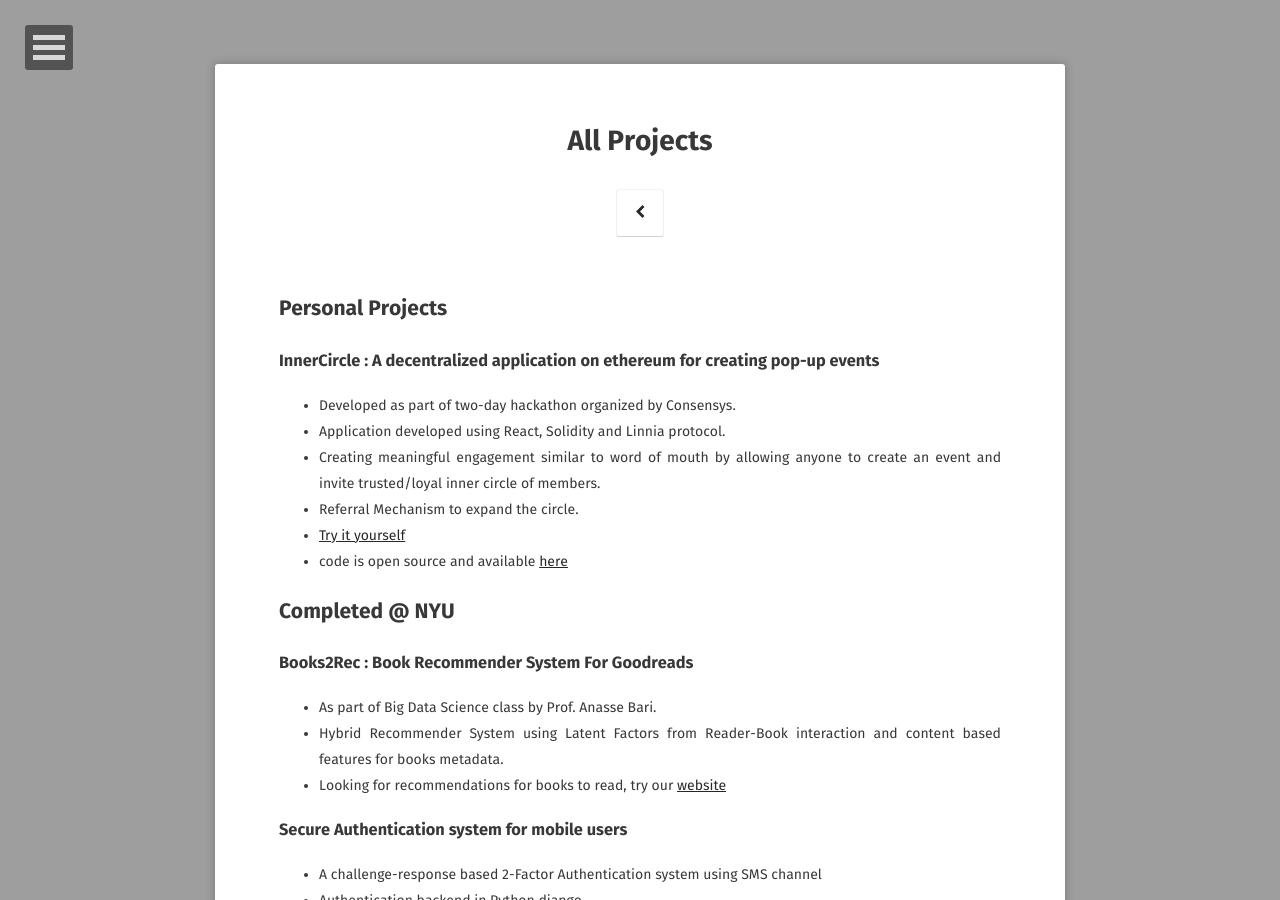
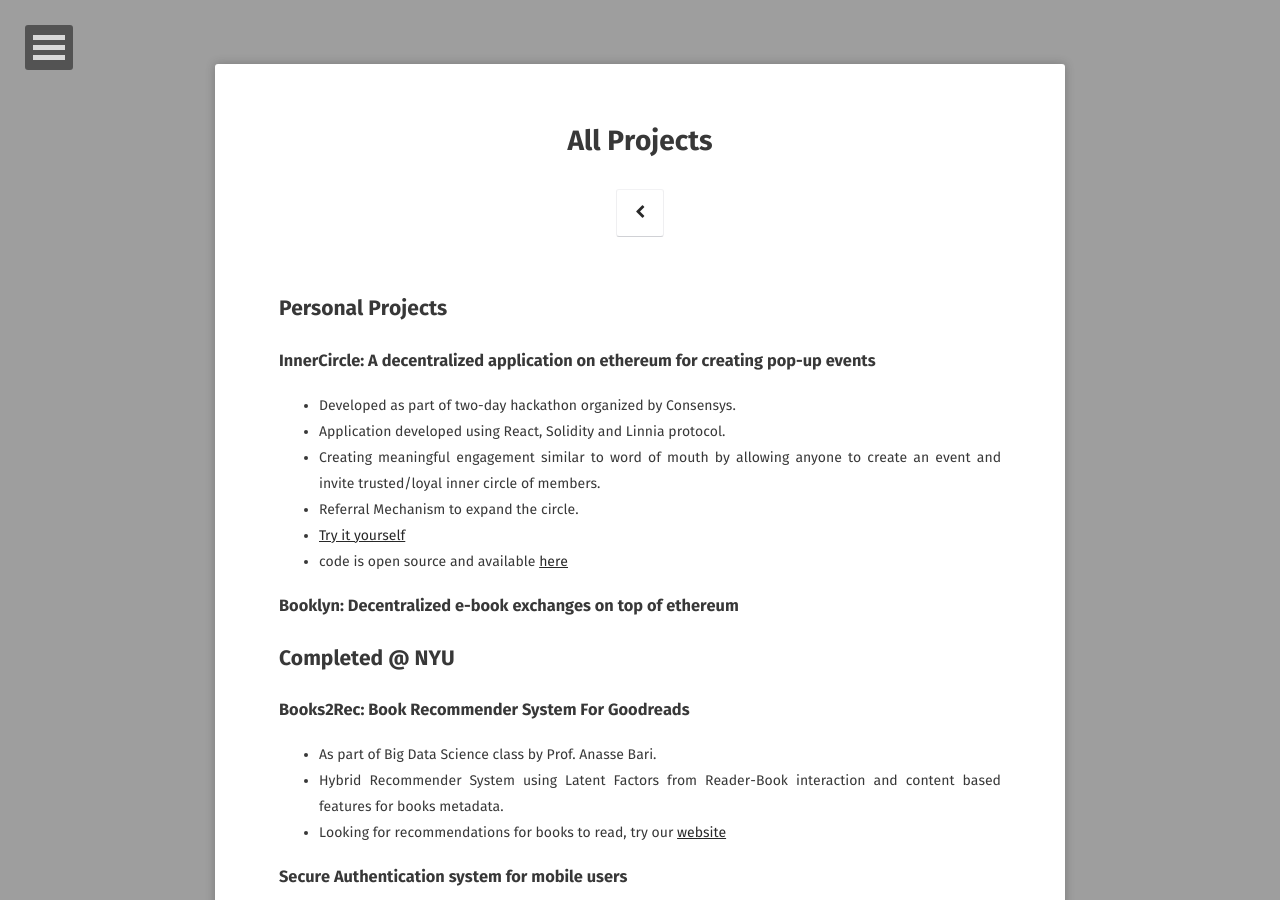
Before and after one commit to panghalamit/panghalamit.github.io, a Jekyll site: the page built from projects/index.md, in a window 1280 px wide and 900 px high. Built offline with Jekyll 4.4.1, drawn with Linux system fonts in a browser that asks for light colours; some web fonts are replaced; some of the changed text lies outside the part shown.

Commit message:
resolved formatting errors

```diff
--- a/projects/index.md
+++ b/projects/index.md
@@ -7,7 +7,7 @@ comments: false
 
 ## Personal Projects
 
-### InnerCircle : A decentralized application on ethereum for creating pop-up events
+### InnerCircle: A decentralized application on ethereum for creating pop-up events
 * Developed as part of two-day hackathon organized by Consensys.
 * Application developed using React, Solidity and Linnia protocol.
 * Creating meaningful engagement similar to word of mouth by allowing anyone to create an event and invite trusted/loyal inner circle of members.
@@ -15,10 +15,11 @@ comments: false
 * [Try it yourself]({{"https://vutsalsinghal.github.io/linnia-hackathon/"}})
 * code is open source and available [here]({{"https://github.com/vutsalsinghal/linnia-hackathon"}})
 
+### Booklyn: Decentralized e-book exchanges on top of ethereum
 
 ## Completed @ NYU
 
-### Books2Rec : Book Recommender System For Goodreads
+### Books2Rec: Book Recommender System For Goodreads
 * As part of Big Data Science class by Prof. Anasse Bari.
 * Hybrid Recommender System using Latent Factors from Reader-Book interaction and content based features for books metadata.
 * Looking for recommendations for books to read, try our [website]({{"https://books2rec.me"}})
@@ -61,7 +62,7 @@ comments: false
 
 ## Completed @ IIT Bombay
 
-### BattMan : Communication framework leveraging inaudible frequencies
+### BattMan: Communication framework leveraging inaudible frequencies
 * Studied GPS duty cycling techniques in crowdsensing
 * Analyzed feasibility acoustic communication in Crowdsensing scenario
 * Android application for sending and receiving messages using inaudible frequencies.
```
Also changed, not shown: misc/index.md (+2 -2 lines).
